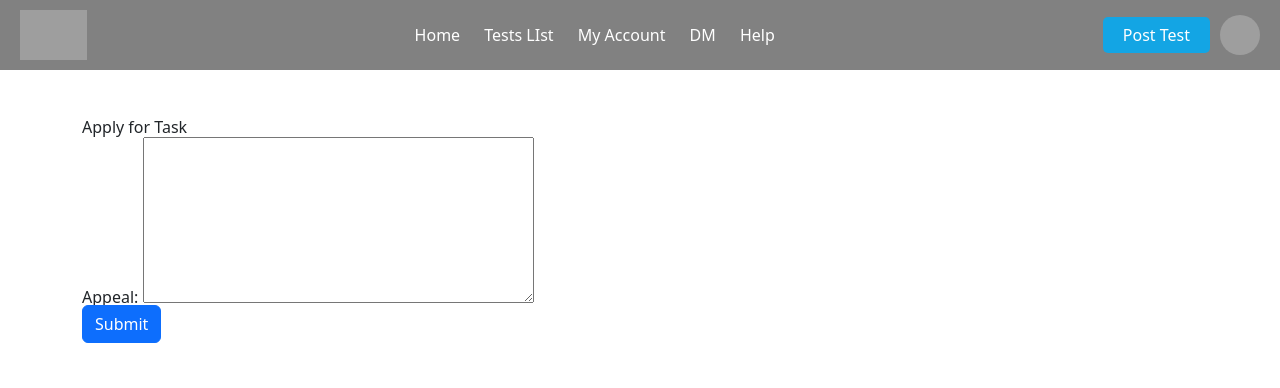
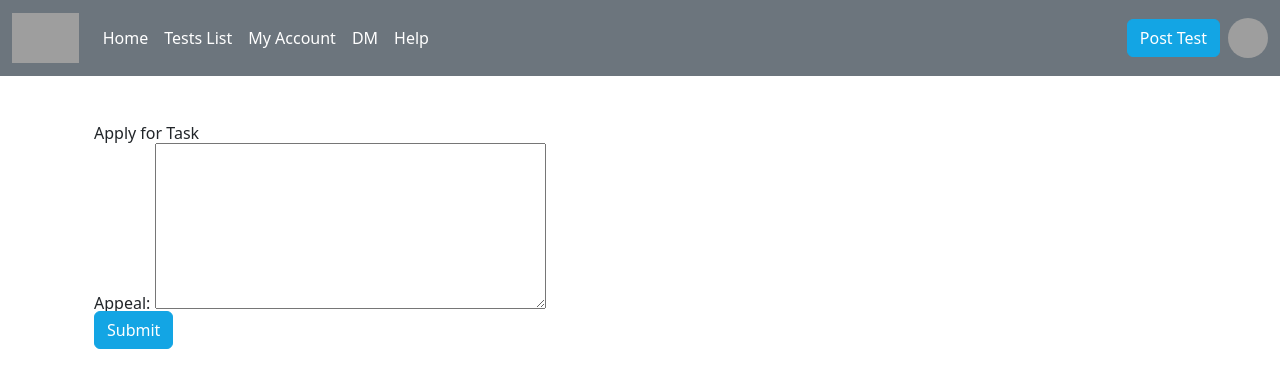
Before and after one commit to kelp-shi/TesterRecruting, a Django app: page /detail/1/join/ in a window 1280 px wide. Shown: the top 388 px of the page. Run offline with Django 5.2, Linux system fonts and the light colour scheme; some libraries are stand-ins or nearby versions; grey boxes are pictures that could not be loaded.

Commit message:
globalmanuデザイン修正

```diff
--- a/static/css/global_manu.css
+++ b/static/css/global_manu.css
@@ -3,103 +3,82 @@ body {
     padding: 0;
 }
 
-/*----------ナビbody----------*/
 .navbar {
-    height: 70px;
     background-color: #818181;
-    display: flex;
-    align-items: center;
-    justify-content: space-between;
-    padding: 0 20px;
 }
-/*----------logo img----------*/
+
 .logo img {
     height: 50px;
     width: auto;
     user-select: none;
 }
 
-.nav-links {
-    list-style-type: none;
-    padding: 0;
-    margin: 0;
+.nav-link {
+    color: #fff !important;
 }
 
-.nav-links li {
-    display: inline;
-    margin-right: 20px;
+.nav-link:hover {
+    color: #13a5e4 !important;
 }
 
-.nav-links li:last-child {
-    margin-right: 0;
+.btn-primary {
+    background-color: #13a5e4;
+    border-color: #13a5e4;
+    position: relative;
+    overflow: hidden;
+    transition: background-color 0.4s;
 }
 
-.nav-links a {
-    color: #fff;
-    text-decoration: none;
+.btn-primary:hover {
+    background-color: #12d0aa;
+    border-color: #12d0aa;
 }
 
-.nav-links a:hover {
-    color: #13a5e4;
-}
-
-.user-actions {
-    display: flex;
-    align-items: center;
-}
-
-/*----------test投稿ボタン----------*/
-/*----------13a5e4----------*/
-.post-test-btn {
-    position: relative;
-    overflow: hidden;
-    background-color: #13a5e4;
-    color: white;
-    border: none;
-    padding: 10px 20px;
-    border-radius: 5px;
-    cursor: pointer;
-    margin-right: 10px;
-}
-
-.post-test-btn > a {
-    color: white;
-    text-decoration: none;
-}
-
-.post-test-btn::before {
+.btn-primary::after {
     content: "";
     position: absolute;
     top: 0;
     left: -100%;
     width: 100%;
     height: 100%;
-    background: linear-gradient(to right, #12d0aa, #45a049);
+    background: linear-gradient(to right, rgba(18, 208, 170, 0.5), rgba(69, 160, 73, 0.5));
     transition: left 0.4s;
-    opacity: 0.5;
 }
 
-.post-test-btn:hover::before {
+.btn-primary:hover::after {
     left: 0;
-    opacity: 1;
 }
 
-.post-test-btn a {
+.btn-primary span {
     position: relative;
-    z-index: 1; /* ボタンの表面に配置 */
-    user-select: none;
+    z-index: 1;
 }
 
-/*----------プロフィール----------*/
 .profile-icon {
     width: 40px;
     height: 40px;
     border-radius: 50%;
+    overflow: hidden;
+    display: inline-block;
+}
 
-}
-/*プロフィール画像*/
-.profile-icon > a > img {
+.profile-icon img {
     width: 100%;
     height: 100%;
-    border-radius: 50%;
+    object-fit: cover;
 }
+
+@media (max-width: 991px) {
+    .navbar-nav {
+        margin-top: 1rem;
+    }
+
+    .btn-primary {
+        margin-top: 1rem;
+        width: 100%;
+    }
+
+    .profile-icon {
+        margin-top: 1rem;
+    }
+}
--- a/templates/global_menu.html
+++ b/templates/global_menu.html
@@ -2,37 +2,49 @@
 {% bootstrap_css %}
 {% bootstrap_javascript %}
 {% load static %}
-<!DOCTYPE html>
+<html lang="ja">
+<head>
+    <meta charset="UTF-8">
+    <meta name="viewport" content="width=device-width, initial-scale=1.0">
     <link href="{% static 'css/reset.css' %}" rel="stylesheet">
     <link href="{% static 'css/global_manu.css' %}" rel="stylesheet">
+    <title>Your Site Title</title>
+</head>
 <body>
     <header>
-        <nav class="navbar">
-            <div class="logo">
-                <a href="{% url 'baseApp:index' %}"><img src="logo.png" alt="Logo"></a>
-            </div>
-            <ul class="nav-links">
-                <li><a href="{% url 'baseApp:index' %}">Home</a></li>
-                <li><a href="{% url 'baseApp:postlist' %}">Tests LIst</a></li>
-                <li><a href="{% url 'baseApp:profile' user.username %}">My Account</a></li>
-                <li><a href="{% url 'baseApp:thread_list'%}">DM</a></li>
-                <li><a href="{% url 'baseApp:help' %}">Help</a></li>
+        <nav class="navbar navbar-expand-lg navbar-dark bg-secondary">
+            <div class="container-fluid">
+                <a class="navbar-brand" href="{% url 'baseApp:index' %}">
+                    <img src="logo.png" alt="Logo" height="50" class="d-inline-block align-text-top">
+                </a>
+                <button class="navbar-toggler" type="button" data-bs-toggle="collapse" data-bs-target="#navbarNav" aria-controls="navbarNav" aria-expanded="false" aria-label="Toggle navigation">
+                    <span class="navbar-toggler-icon"></span>
+                </button>
+                <div class="collapse navbar-collapse" id="navbarNav">
+                    <ul class="navbar-nav me-auto mb-2 mb-lg-0">
+                        <li class="nav-item"><a class="nav-link" href="{% url 'baseApp:index' %}">Home</a></li>
+                        <li class="nav-item"><a class="nav-link" href="{% url 'baseApp:postlist' %}">Tests List</a></li>
+                        <li class="nav-item"><a class="nav-link" href="{% url 'baseApp:profile' user.username %}">My Account</a></li>
+                        <li class="nav-item"><a class="nav-link" href="{% url 'baseApp:thread_list'%}">DM</a></li>
+                        <li class="nav-item"><a class="nav-link" href="{% url 'baseApp:help' %}">Help</a></li>
                     </ul>
-            <div class="user-actions">
-                <button class="post-test-btn"><a href="{% url 'baseApp:createpost' %}">Post Test</a></button>
-                <div class="profile-icon">
-                    <a href="{% url 'baseApp:profile' user.username %}">
+                    <div class="d-flex align-items-center">
+                        <a href="{% url 'baseApp:createpost' %}" class="btn btn-primary me-2"><span>Post Test</span></a>
+                        <a href="{% url 'baseApp:profile' user.username %}" class="profile-icon">
                             {% if user.profile_img %}
                                 <img class="user-image" src="{{ user.profile_img.url }}" alt="Profile Image">
                             {% else %}
-                        <img class="defalt-image" src="../baseApp/images/user/profile/defalt.png" alt="Defalt Profile Image">
+                                <img class="default-image" src="../baseApp/images/user/profile/default.png" alt="Default Profile Image">
                             {% endif %}
                         </a>
                     </div>
                 </div>
+            </div>
         </nav>
     </header>
+    <main class="container mt-4">
         {% block content %}
             <!-- メインコンテンツはここにレンダリングされます -->
         {% endblock %}
+    </main>
 </body>
```
Lines whose indentation alone changed are shown as unchanged.
